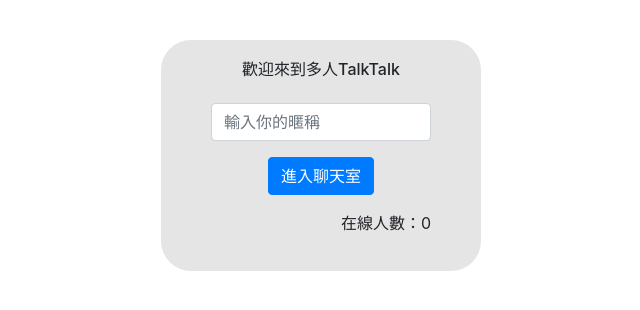
After one commit to lolo0159228/onlineChat, a Django app: page / in a window 1280 px wide. The commit adds this page. Shown: the top 310 px of the page, without its empty margins (319-959 px from the left). Run offline with Django 3.2, Linux system fonts and the light colour scheme; some libraries are stand-ins or nearby versions.

Commit message:
增加可輸入暱稱來進入聊天室，調整部分CSS

```diff
--- a/OnlineChat/urls.py
+++ b/OnlineChat/urls.py
@@ -19,9 +19,10 @@ from chat import views
 
 urlpatterns = [
     path('admin/', admin.site.urls),
-    path('connect/', views.connect),
+    # path('connect/', views.connect),
     path('send/', views.send),
     # path('sendtomsg/', views.SendToMsg),
     # path('receivemsg/', views.ReceiveMsg),
     path('chat/', views.chat),
+    path('', views.entry),
 ]
--- a/chat/views.py
+++ b/chat/views.py
@@ -1,3 +1,4 @@
+from django.http import JsonResponse
 from django.shortcuts import render, HttpResponse
 from dwebsocket.decorators import accept_websocket
 from django.views.decorators.csrf import csrf_exempt
@@ -5,17 +6,19 @@ import uuid
 
 OnlineUsers = {}
 
-def SendToMsg(request):
-    return render(request,'sendtoMsg.html')
-
-def ReceiveMsg(request):
-    return render(request, 'receiveMsg.html')
-
-def chat(request):
-    return render(request, 'chat.html')
+def entry(request):
+    return render(request, 'entry.html',{'online':len(OnlineUsers)})
 
 @accept_websocket
-def connect(request):
+def chat(request):
+    if request.method == 'POST':
+        global username
+        username = request.POST.get('user')
+        if username in OnlineUsers:
+            return render(request, 'entry.html',{'online':len(OnlineUsers), 'err':'此暱稱已有人使用'})
+        else:
+            return render(request, 'chat.html')
+
     if request.is_websocket():
         userID = str(uuid.uuid1())
         while True:
@@ -24,10 +27,15 @@ def connect(request):
                 break
             else:
                 print('USER連接成功')
-                msg = '新成員->' + userID + '  加入聊天室'
+                msg = '新成員->' + username + '  加入聊天室'
                 for user in OnlineUsers:
                     OnlineUsers[user].send(msg.encode('utf-8'))
-                OnlineUsers[userID] = request.websocket
+                OnlineUsers[username] = request.websocket
+
+# @accept_websocket
+# def connect(request):
+#
+
 
 
 @csrf_exempt
--- /dev/null
+++ b/templates/entry.html
@@ -0,0 +1,51 @@
+<!DOCTYPE html>
+<html lang="en">
+<head>
+    <meta charset="UTF-8">
+    <meta name="viewport" content="width=device-width, initial-scale=1, shrink-to-fit=no">
+    <link rel="stylesheet" href="https://stackpath.bootstrapcdn.com/bootstrap/4.4.1/css/bootstrap.min.css" integrity="sha384-Vkoo8x4CGsO3+Hhxv8T/Q5PaXtkKtu6ug5TOeNV6gBiFeWPGFN9MuhOf23Q9Ifjh" crossorigin="anonymous">
+    <title>多人TalkTalk</title>
+</head>
+<body>
+    {% if err %}
+    <div class="container">
+        <div class="alert alert-danger alert-dismissible fade show" role="alert">
+            {{err}}
+            <button type="button" class="close" data-dismiss="alert" aria-label="Close">
+                <span aria-hidden="true">&times;</span>
+            </button>
+        </div>
+    </div>
+    {% endif %}
+    <div class="container-entry">
+        <div class="enter">
+            <h6>歡迎來到多人TalkTalk</h6>
+            <form action="/chat/" method="POST" class="form-group">
+                {% csrf_token %}
+                <input class="form-control mt-4" maxlength="20" name="user" type="text" placeholder="輸入你的暱稱" width="50" required>
+                <button class="btn btn-primary mt-3" type="submit">進入聊天室</button>
+            </form>
+        </div>
+        <p>在線人數：{{online}}</p>
+    </div>
+
+
+    <script src="https://code.jquery.com/jquery-3.4.1.slim.min.js" integrity="sha384-J6qa4849blE2+poT4WnyKhv5vZF5SrPo0iEjwBvKU7imGFAV0wwj1yYfoRSJoZ+n" crossorigin="anonymous"></script>
+    <script src="https://cdn.jsdelivr.net/npm/popper.js@1.16.0/dist/umd/popper.min.js" integrity="sha384-Q6E9RHvbIyZFJoft+2mJbHaEWldlvI9IOYy5n3zV9zzTtmI3UksdQRVvoxMfooAo" crossorigin="anonymous"></script>
+    <script src="https://stackpath.bootstrapcdn.com/bootstrap/4.4.1/js/bootstrap.min.js" integrity="sha384-wfSDF2E50Y2D1uUdj0O3uMBJnjuUD4Ih7YwaYd1iqfktj0Uod8GCExl3Og8ifwB6" crossorigin="anonymous"></script>
+</body>
+<style>
+    .container-entry{
+        background: #e5e5e5;
+        width:20em;
+        border-radius: 30px;
+        margin:40px auto ;
+        padding: 20px 50px;
+        text-align: right;
+    }
+
+    .enter {
+        text-align: center;
+    }
+</style>
+</html>
```
Also changed, not shown: templates/chat.html (+28 -6 lines).
